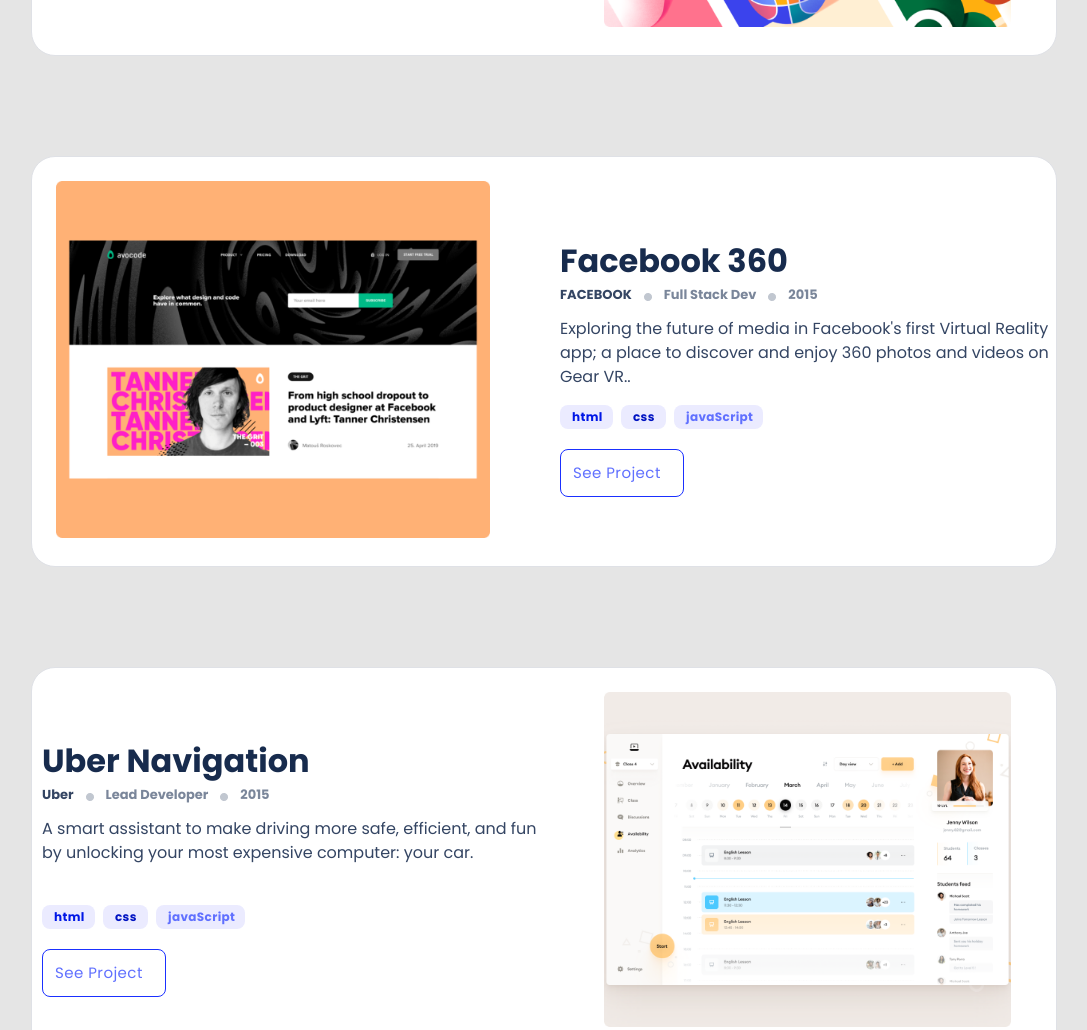
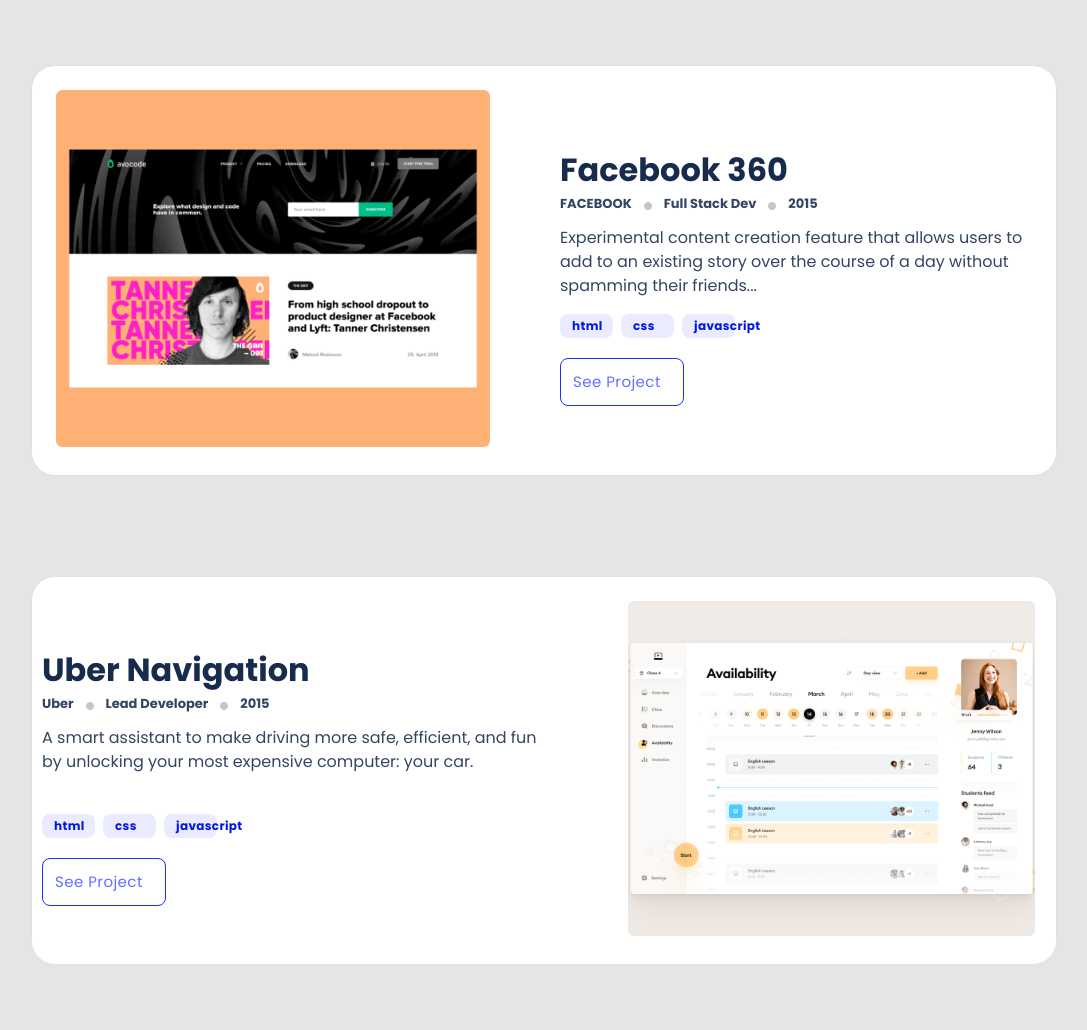
Before and after one commit to Balikuddembe/Personal-Portfolio, a website: page index.html in a window 1280 px wide. Shown: the part 2036-3066 px from the top of the page, without its empty margins (96-1183 px from the left). Drawn offline with Linux system fonts and the light colour scheme.

Commit message:
Added cards dynamically

```diff
--- a/index.html
+++ b/index.html
@@ -70,10 +70,10 @@
             </div>
         </section>
     </div>
+<section class="work" id="portfolio">
+    <!--Works Section-->
 
-    <!--Works Section-->
-    <section class="work" id="portfolio">
-        <div class="card card-2">
+        <!-- <div class="card card-2">
             <a href="#"><img src="images/Snapshoot-Portfolio5.png" alt="Snapshoot-Portfolio" class="snapshot" /></a>
             <div class="right-cont">
                 <h3 class="tonic flex0">Tonic</h3>
@@ -173,7 +173,7 @@
                     See Project
                 </button-type>
             </div>
-        </div>
+        </div>-->
     </section>
 
     <!-- pop up window -->
--- a/index.js
+++ b/index.js
@@ -4,6 +4,82 @@
 }
 toggleClasses();
 toggleClasses();
+
+// pop window
+const cards = [
+  {
+    image: 'images/Snapshoot-Portfolio5.png',
+    title: 'Tonic',
+    tech: ['CANOPY', 'Back End Dev', '2015'],
+    description: 'A daily selection of privately personalized reads; no accounts or sign-ups required.',
+    skills: ['html', 'css', 'javascript'],
+  },
+  {
+    image: 'images/c2d.png',
+    title: 'Multi-Post Stories',
+    tech: ['FACEBOOK', 'Full Stack Dev', '2015'],
+    description: 'Experimental content creation feature that allows users to add to an existing story over the course of a day without spamming their friends...',
+    skills: ['html', 'css', 'javascript'],
+  },
+  {
+    image: 'images/c3d.png',
+    title: 'Facebook 360',
+    tech: ['FACEBOOK', 'Full Stack Dev', '2015'],
+    description: 'Experimental content creation feature that allows users to add to an existing story over the course of a day without spamming their friends...',
+    skills: ['html', 'css', 'javascript'],
+  },
+  {
+    image: 'images/c4d.png',
+    title: 'Uber Navigation',
+    tech: ['Uber', 'Lead Developer', '2015'],
+    description: 'A smart assistant to make driving more safe, efficient, and fun by unlocking your most expensive computer: your car.',
+    skills: ['html', 'css', 'javascript'],
+  },
+];
+const works = document.querySelector('#portfolio');
+function addCards(card, index) {
+  const {
+    image, title, tech, description, skills,
+  } = card;
+
+  const techHtml = tech.map(
+    (t) => `<li class="canopy">${t}</li>
+    ${
+  t === tech[tech.length - 1]
+    ? ''
+    : '<li><img src="images/Counter.png" alt="counter" /></li>'
+}`,
+  ).join('');
+
+  const skillsHtml = skills.map(
+    (s) => `<li class="highlight font-1">${s}</li>`,
+  ).join('');
+  works.innerHTML += `
+  <div class="card card-${(index === 0 || index % 2 === 0) ? '1' : '2'}">
+        <a href="#"
+          ><img src="${image}" alt="Snapshoot-Portfolio" class="snapshot"
+        /></a>
+        <div class="${(index === 0 || index % 2 === 0) ? 'right' : 'left'}-cont">
+          <h3 class="tonic flex0">${title}</h3>
+          <ul class="ul-box1 flex0">
+            ${techHtml}
+          </ul>
+          <p class="description-2 flex0">
+            ${description}
+          </p>
+          <ul class="ul-box2 flex0">
+            ${skillsHtml}
+          </ul>
+          <button class="highlight-2 font-4 flex0 btns">
+            See Project
+          </button>
+        </div>
+      </div>
+  `;
+}
+cards.forEach((card, index) => {
+  addCards(card, index);
+});
 
 // form validation
 
```
